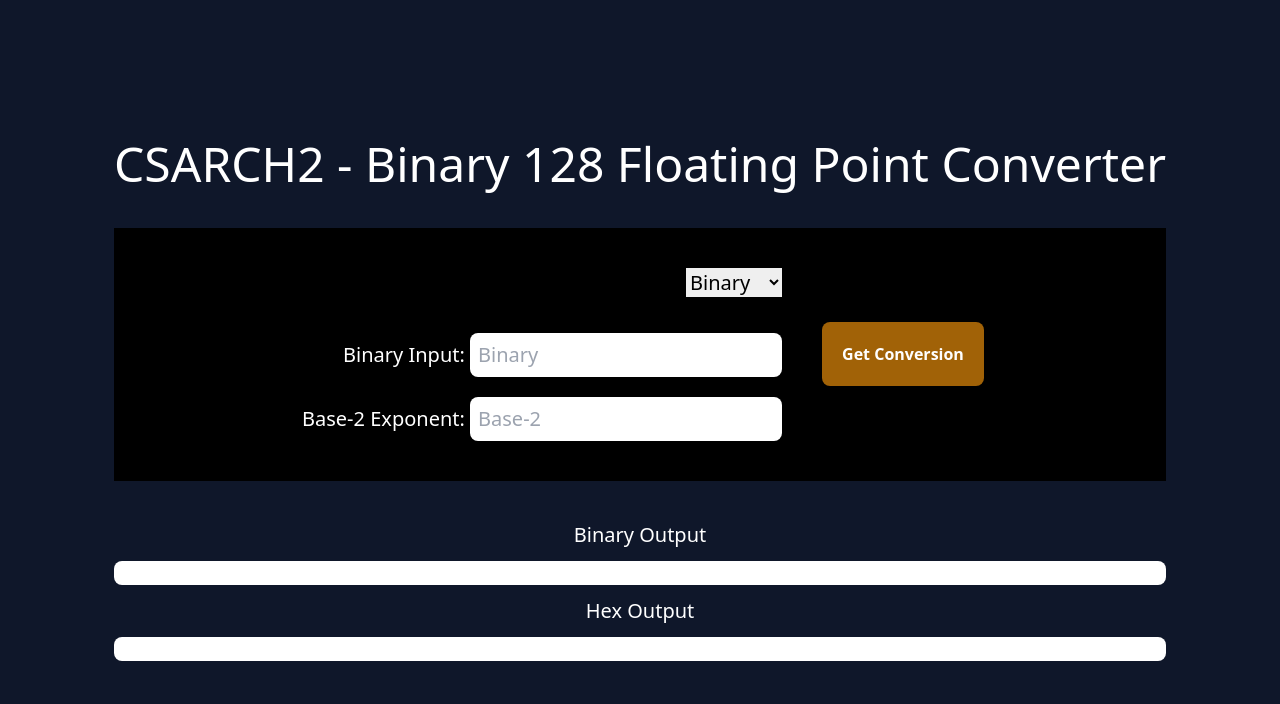
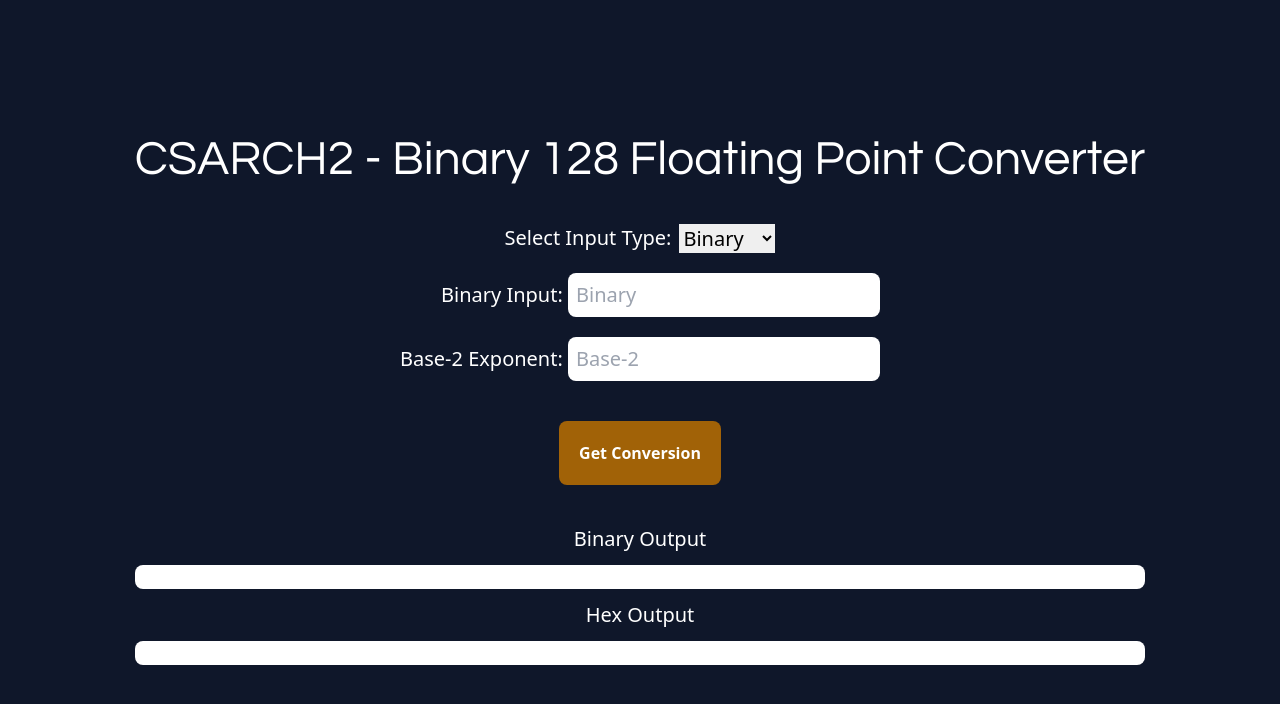
Before and after one commit to MrRyushi/CSARCH2-Simulation-Project, a website built with Vite: page converter/index.html in a window 1280 px wide. Built offline with nearby package versions, Linux system fonts and the light colour scheme.

Commit message:
Updated front-end

```diff
--- a/converter/index.html
+++ b/converter/index.html
@@ -17,13 +17,18 @@
           </h1>
         </div>
 
-        <div class="flex items-center justify-center gap-10 y-3 bg-black p-10">
-          <div class="text-end text-xl w-1/2 space-y-4">
+
+
+        <div class="flex flex-col items-center justify-center gap-10">
+          <div class="text-end text-xl">
+            <!-- Input Type-->
+            <div class="flex flex-wrap items-center justify-center gap-2 ">
+              <label for="formSelector" class="text-white">Select Input Type: </label>
               <select id="formSelector">
                 <option value="binary" selected>Binary</option>
                 <option value="decimal">Decimal</option>
               </select>
-
+            </div>
             <!--Input-->
             <div id="binaryForm" class="space-y-5">
               <div class=""></div>
@@ -76,8 +81,12 @@
               </div>
             </div>
           </div>
+
+
+            <div class="flex items-center justify-center gap-2 space-y-2">
+
               <!---Button-->
-          <div class="items-center flex justify-center">
+              <div class="flex flex-wrap items-center gap-2">
                 <button
                   id="submit"
                   class="text-white bg-yellow-700 p-5 px-5 rounded-lg font-bold"
@@ -86,11 +95,11 @@
                 </button>
               </div>
             </div>
+        </div>
 
 
 
         <!--Output-->
-
         <div class="space-y-3">
           <h3 class="text-xl text-white text-center">Binary Output</h3>
           <div class="bg-white flex space-x-5 text-xl p-3 rounded-lg">
--- a/converter/main.js
+++ b/converter/main.js
@@ -1,5 +1,19 @@
+const smallestExponentNormalized = -16382;
+const largestExponentNormalized = 16383;
+const biasForEPrime = 16383;
+
+// E' representation
+
+// s, e' = 0, f = 0           0
+// s, e' = 0, f != 0          Denormalized
+// s, e' = 16383, f = 0       infinity
+// s, e' = 16383, f != 0      NaN
+
+
+// positive normal number is +1.0 x 2^denormalizedExponent
+// smallest-magnitude negative normal number is -1.0 x 2^denormalizedExponent
 const getExcess = (base) => {
-  return parseInt(base) + parseInt("16383");
+  return parseInt(base) + parseInt(biasForEPrime);
 };
 
 const getBinary = (decimal) => {
--- a/converter/style.css
+++ b/converter/style.css
@@ -1,3 +1,7 @@
 @tailwind base;
 @tailwind components;
 @tailwind utilities;
+
+.century-gothic {
+    font-family: "Century Gothic", sans-serif;
+}
--- a/converter/tailwind.config.js
+++ b/converter/tailwind.config.js
@@ -4,7 +4,8 @@ export default {
     "./index.html",
   ],
   theme: {
-    extend: {},
+    extend: {
+    },
   },
   plugins: [],
 }
```
Lines whose indentation alone changed are shown as unchanged.
